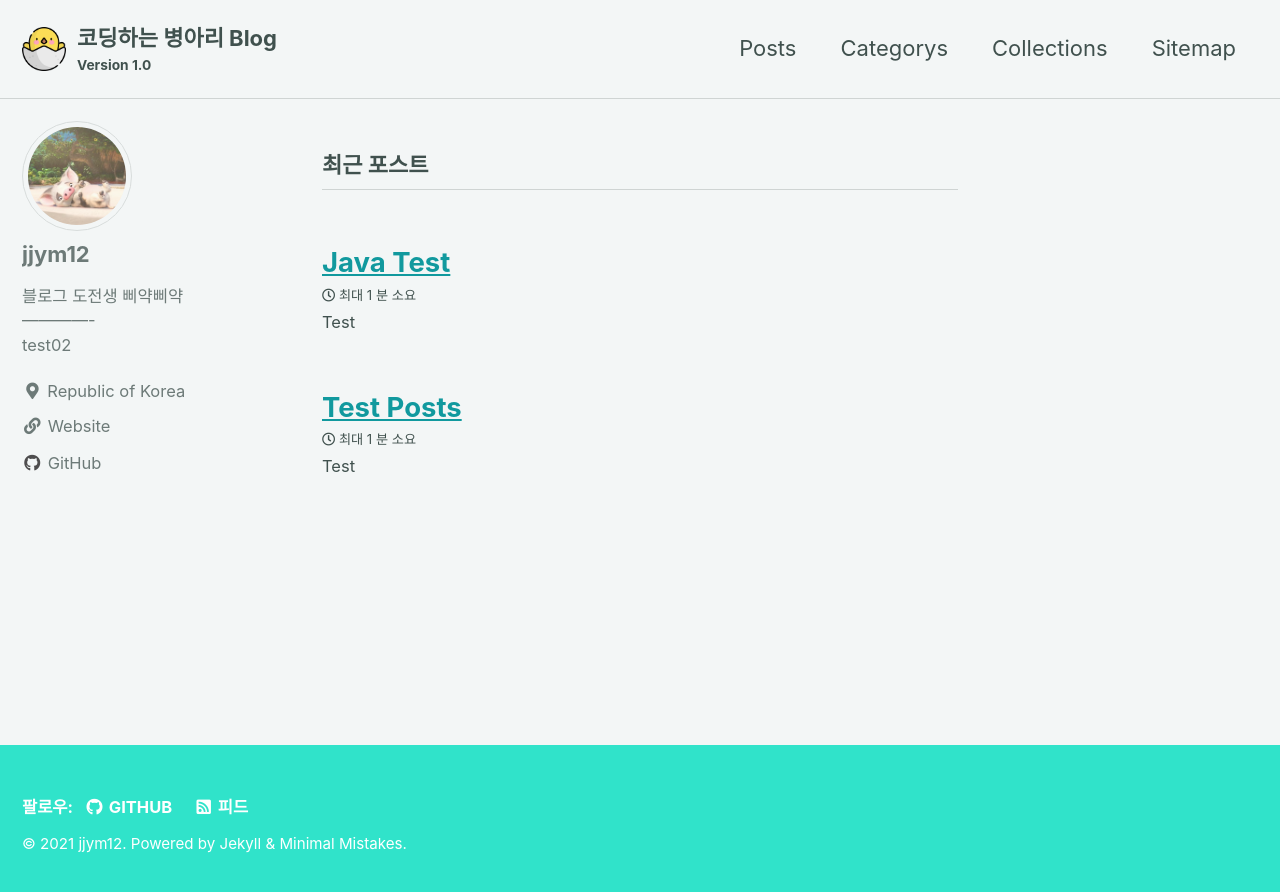
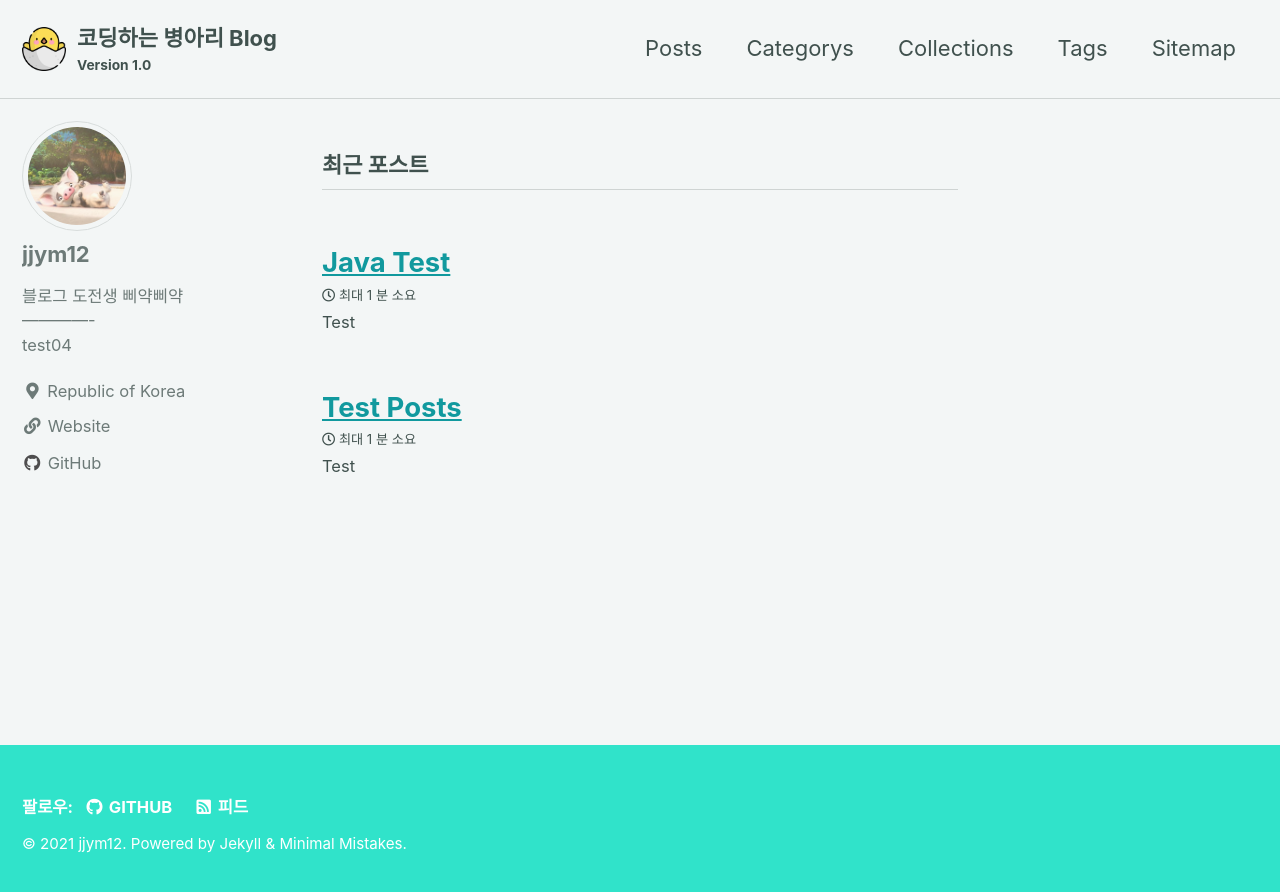
Before and after one commit to jjym12/jjym12.github.io, a Jekyll site: the page built from index.html, in a window 1280 px wide. Shown: the top 892 px of the page. Built offline with Jekyll 4.4.1, drawn with Linux system fonts in a browser that asks for light colours; cached includes are drawn as plain includes; the list of posts is cut into pages by our own code.

Commit message:
test post4

```diff
--- a/_config.yml
+++ b/_config.yml
@@ -96,7 +96,7 @@ analytics:
 author:
   name             : "jjym12" #"Your Name"
   avatar           : "/assets/images/profile/jjym12_418.jpg" # path of avatar image, e.g. "/assets/images/bio-photo.jpg"
-  bio              : "블로그 도전생 삐약삐약 <br> ------------- <br> test02" #"I am an **amazing** person."
+  bio              : "블로그 도전생 삐약삐약 <br> ------------- <br> test04" #"I am an **amazing** person."
   location         : "Republic of Korea" #"Somewhere"
   email            :
   links:
--- a/_data/navigation.yml
+++ b/_data/navigation.yml
@@ -10,5 +10,7 @@ main:
     url: /categories/
   - title: "Collections"
     url: /collection-archive/
+  - title: "Tags"
+    url: /tags/
   - title: "Sitemap"
     url: /sitemap/
```
